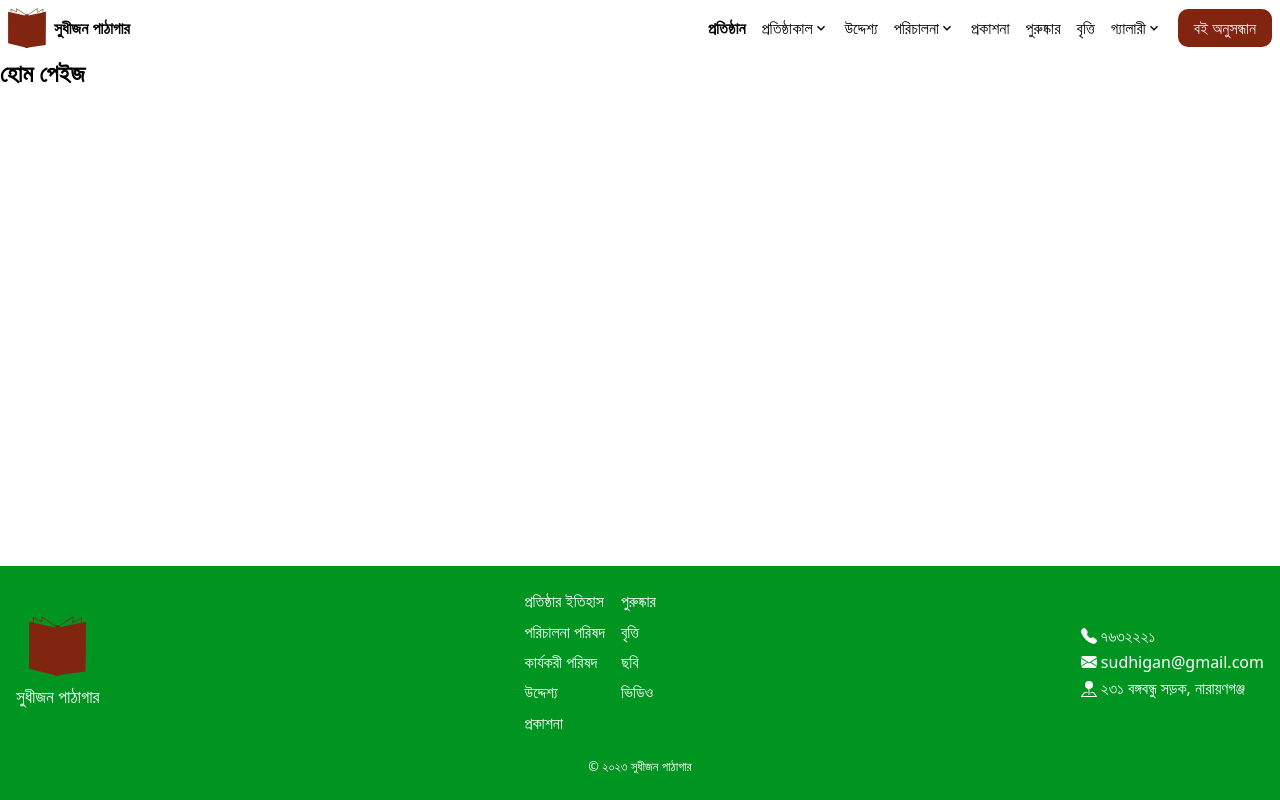
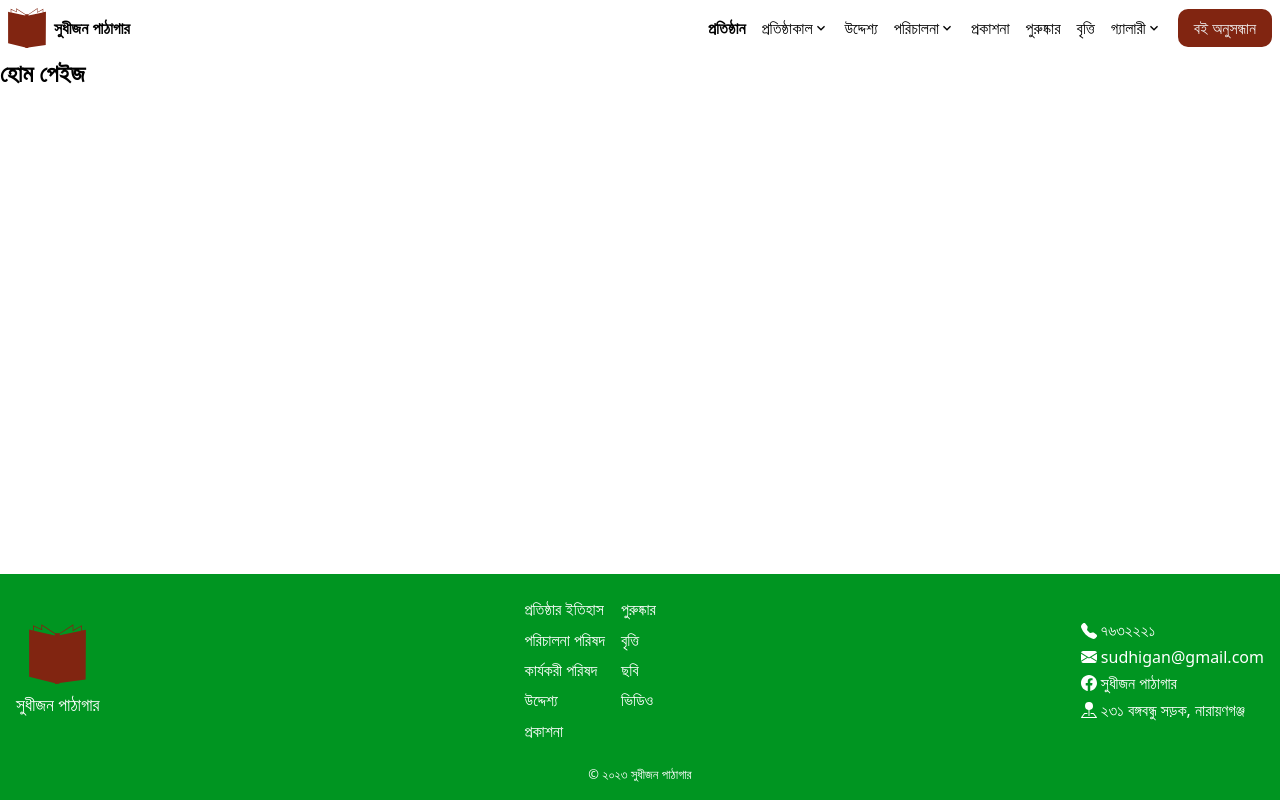
Before and after one commit to Anik7303/pathagar, a React (Vite) app in the folder client/: page / in a window 1280 px wide. Built offline with nearby package versions, Linux system fonts and the light colour scheme.

Commit message:
add facebook page link to footer

```diff
--- a/client/src/components/Footer.tsx
+++ b/client/src/components/Footer.tsx
@@ -6,7 +6,7 @@ import PageLinks from "./PageLinks";
 const Wrapper = styled.footer`
   background-color: #009521;
   color: white;
-  padding: 24px 16px;
+  padding: 24px 16px 16px;
   display: flex;
   flex-direction: column;
   align-items: center;
--- a/client/src/components/InfoList.tsx
+++ b/client/src/components/InfoList.tsx
@@ -1,4 +1,9 @@
-import { BsEnvelopeFill, BsPinMapFill, BsTelephoneFill } from "react-icons/bs";
+import {
+  BsEnvelopeFill,
+  BsFacebook,
+  BsPinMapFill,
+  BsTelephoneFill,
+} from "react-icons/bs";
 import styled from "styled-components";
 
 const Container = styled.ul`
@@ -31,22 +36,41 @@ const Link = styled.a`
   white-space: normal;
 `;
 
+const FacebookLink = styled.a.attrs(() => ({
+  target: "_blank",
+  rel: "noopener noreferrer",
+}))`
+  color: inherit;
+  font-family: inherit;
+  font-size: inherit;
+  text-decoration: none;
+  white-space: nowrap;
+`;
+
 const InfoList = () => (
   <Container>
     <Item>
-      <BsTelephoneFill />
+      <BsTelephoneFill title="টেলিফোন নম্বর" />
       <Info>
         <Link href="tel:027632221">৭৬৩২২২১</Link>
       </Info>
     </Item>
     <Item>
-      <BsEnvelopeFill />
+      <BsEnvelopeFill title="ই-মেইল" />
       <Info>
         <Link href="mailto:sudhigan@gmail.com">sudhigan@gmail.com</Link>
       </Info>
     </Item>
     <Item>
-      <BsPinMapFill />
+      <BsFacebook title="Facebook" />
+      <Info>
+        <FacebookLink href="https://www.facebook.com/people/Sudhijan-Pathagar-%E0%A6%B8%E0%A7%81%E0%A6%A7%E0%A7%80%E0%A6%9C%E0%A6%A8-%E0%A6%AA%E0%A6%BE%E0%A6%A0%E0%A6%BE%E0%A6%97%E0%A6%BE%E0%A6%B0/100064217640858/">
+          সুধীজন পাঠাগার
+        </FacebookLink>
+      </Info>
+    </Item>
+    <Item>
+      <BsPinMapFill title="ঠিকানা" />
       <Info>২৩১ বঙ্গবন্ধু সড়ক, নারায়ণগঞ্জ</Info>
     </Item>
   </Container>
```
